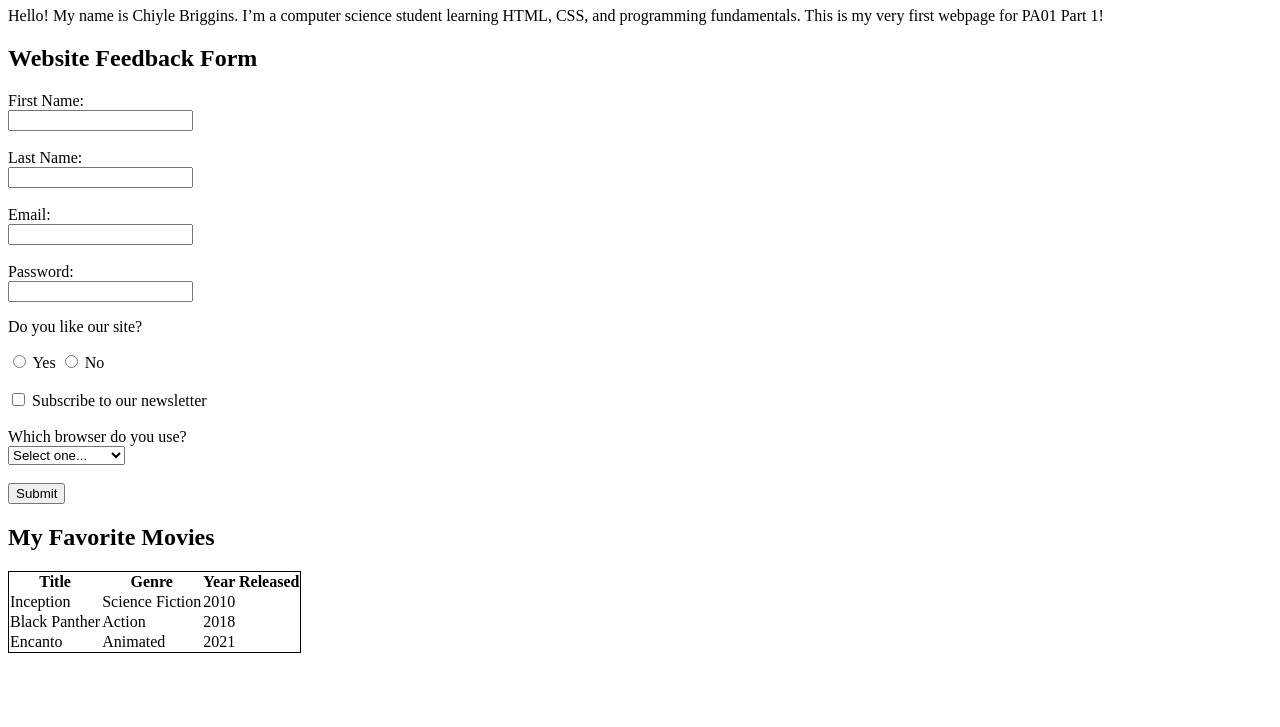
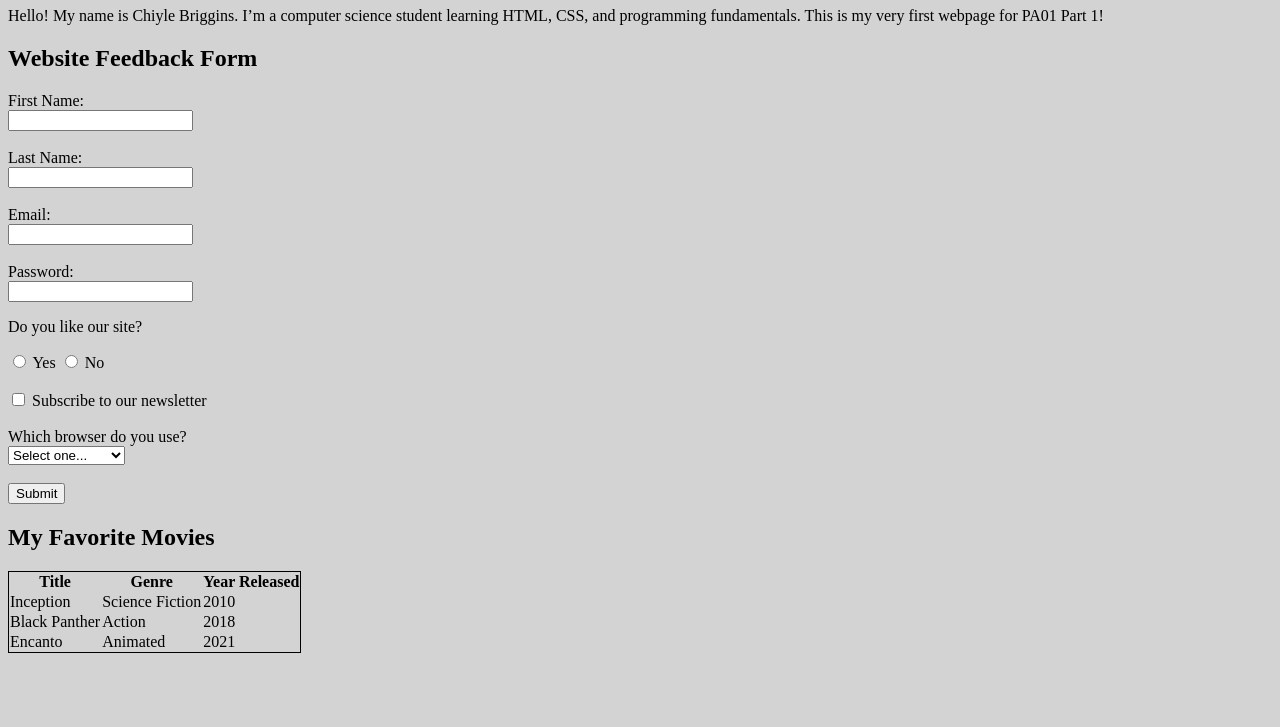
Before and after one commit to Chiyle88/PA01-HTML-Skeleton, a plain HTML site: page index.html in a window 1280 px wide. Shown: the part 73-800 px from the top of the page. Drawn offline with Linux system fonts and the light colour scheme.

Commit message:
Linked external stylesheet to index.html

```diff
--- a/index.html
+++ b/index.html
@@ -4,6 +4,7 @@
   <meta charset="UTF-8">
   <meta name="viewport" content="width=device-width, initial-scale=1.0">
   <title>About Me – PA01 HTML Skeleton</title>
+  <link rel="stylesheet" href="styles.css">
 </head>
 <body>
   <h1>Welcome to My Webpage</h1>
--- /dev/null
+++ b/styles.css
@@ -0,0 +1,3 @@
+body {
+    background-color: lightgray;
+  }
```
